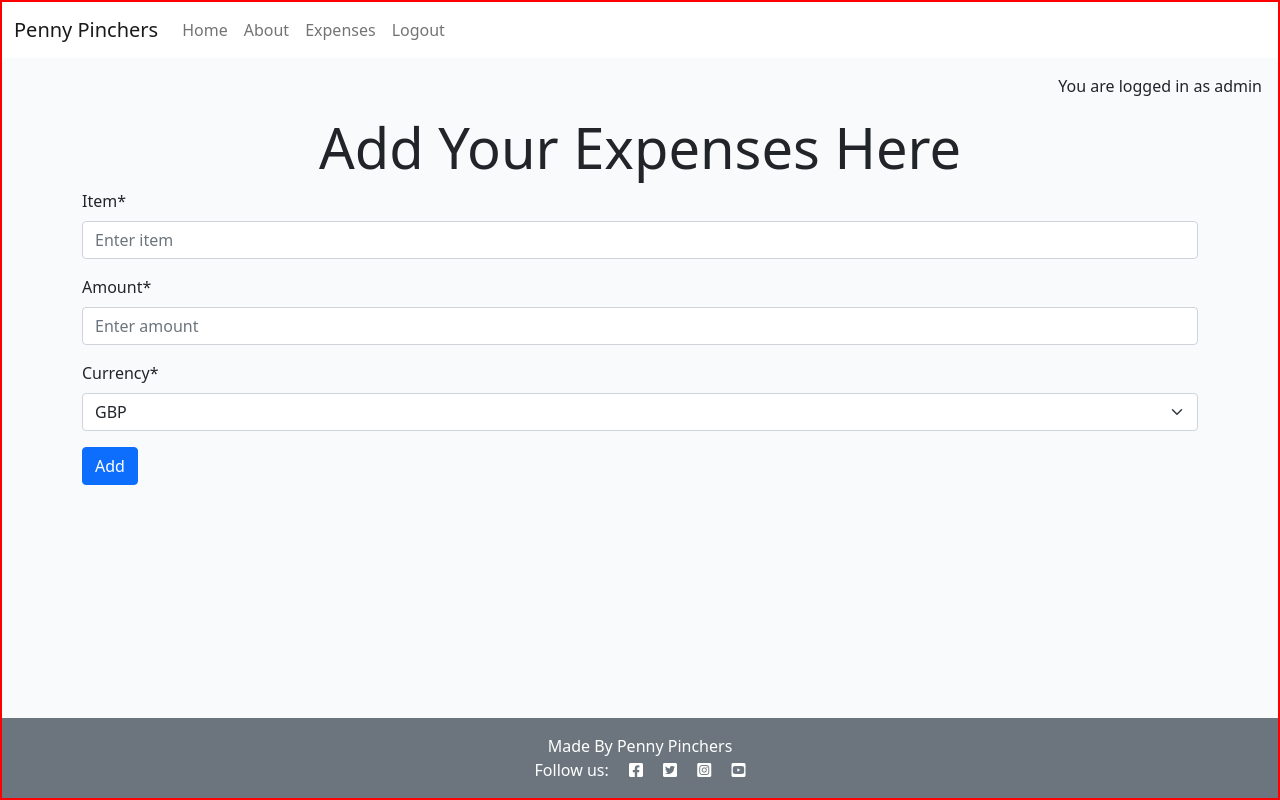
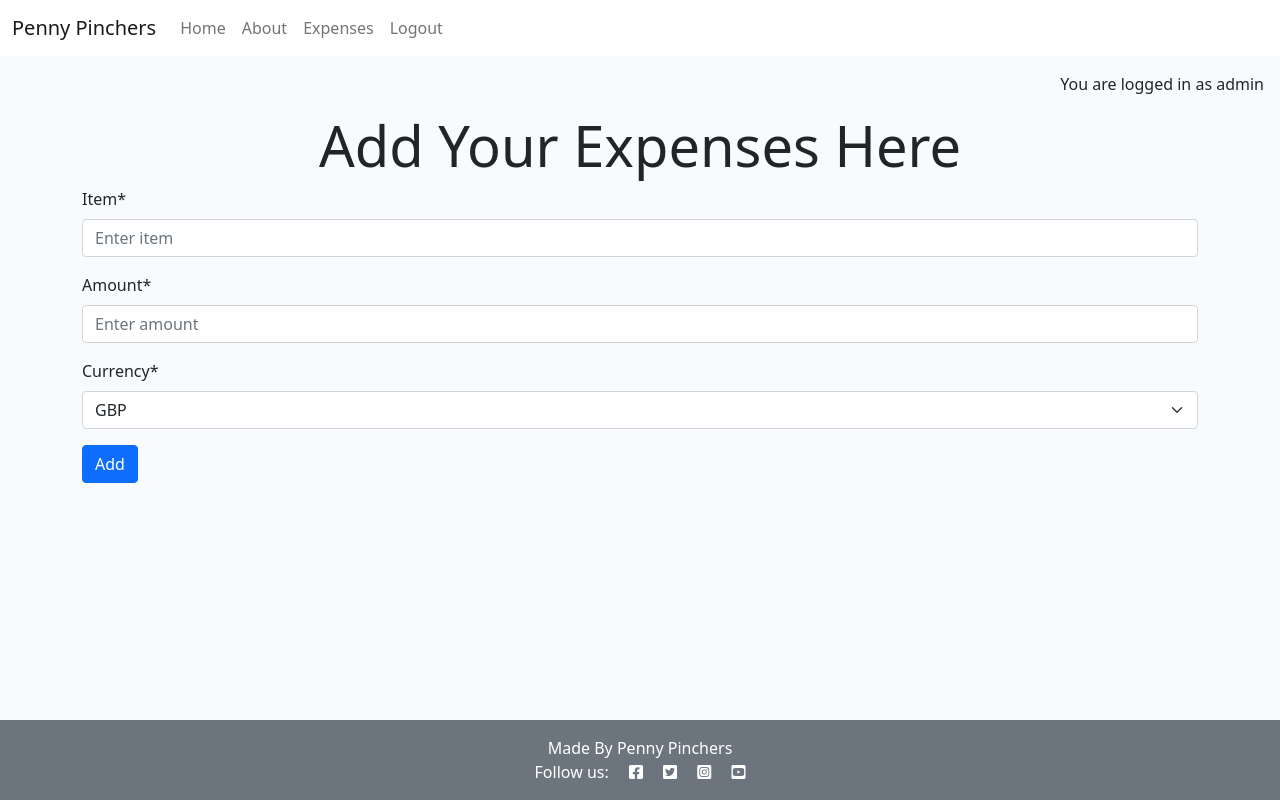
Before and after one commit to Jab90/expense_tracker_project, a Django app: page /add/ in a window 1280 px wide. Run offline with Django 4.2, Linux system fonts and the light colour scheme; a user stored in the database is signed in; data that the repository does not hold is empty; some libraries are stand-ins or nearby versions.

Commit message:
deleted unused code and removed red box to see if css is still connected.

```diff
--- a/static/css/style.css
+++ b/static/css/style.css
@@ -1,6 +1,6 @@
+ /* Main body */
  body {
     background-color: #F9FAFC;
-    border: red 2px solid;
 }
 
 .brand {
```
Also changed, not shown: expense/views.py (+0 -30 lines).
